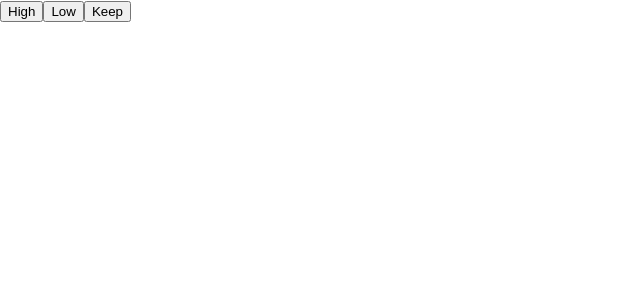
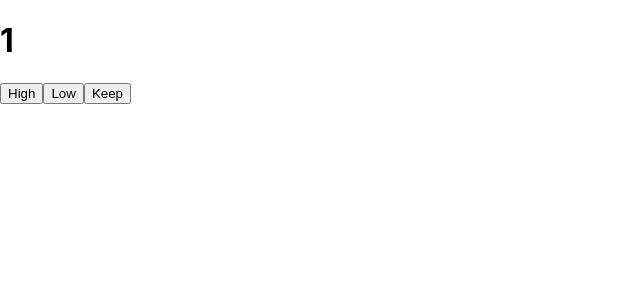
Before and after one commit to christeng12/high-low, a React (Create React App) app: page / in a window 1280 px wide. Shown: the top 300 px of the page, without its empty margins (0-640 px from the left). Built offline with nearby package versions, Linux system fonts and the light colour scheme.

Commit message:
added card

```diff
--- a/src/App.js
+++ b/src/App.js
@@ -1,4 +1,19 @@
 import React, {Component} from 'react';
+
+class Card extends Component {
+  constructor(props){
+    super(props);
+    this.state = {
+      value: 1,
+    };
+  }
+
+  render() {
+    return (
+      <h1 className="card">{this.state.value}</h1>
+    );
+  }
+}
 
 class Keep extends Component {
   render() {
@@ -28,6 +43,7 @@ class Game extends Component {
   render() {
     return (
       <div className="Game">
+        <Card />
         <High />
         <Low />
         <Keep />
```
